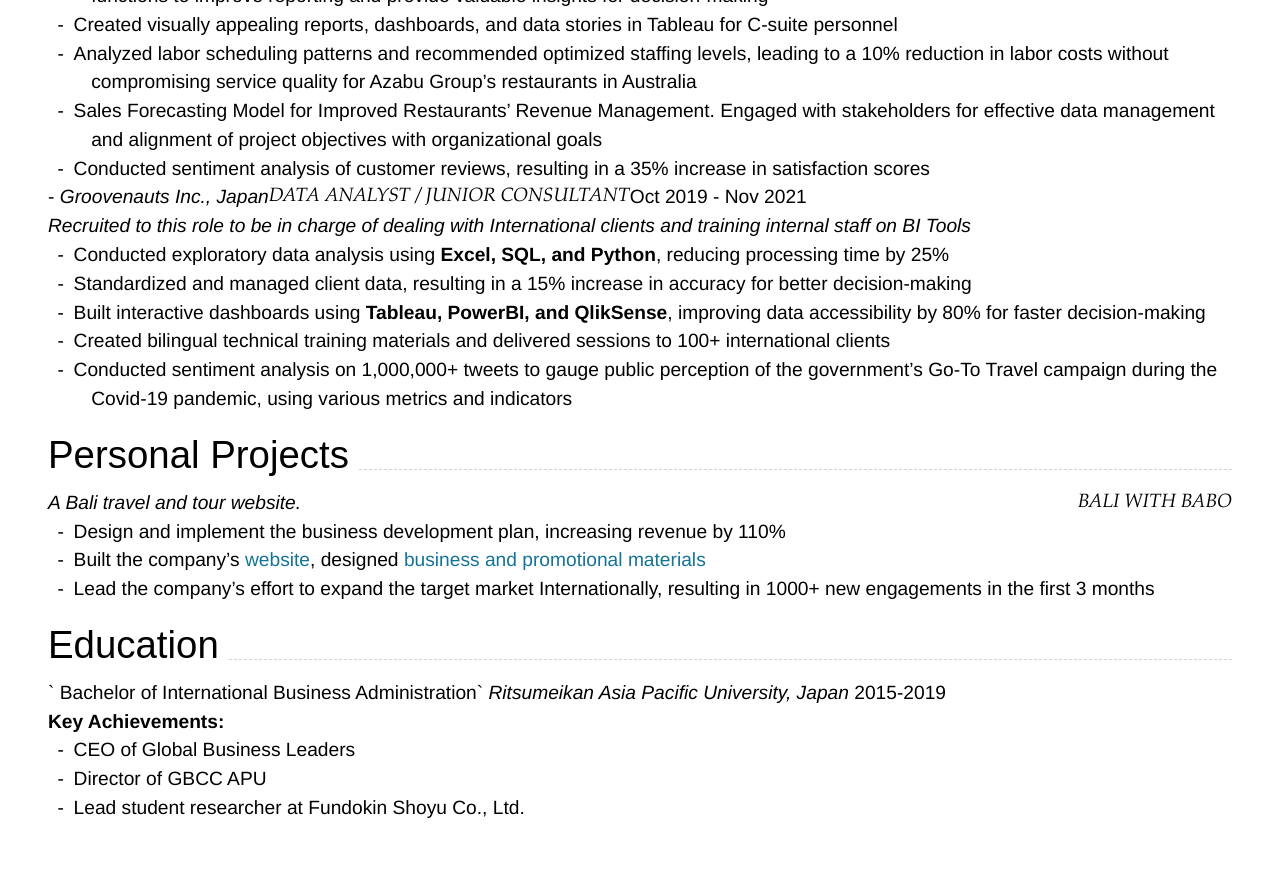
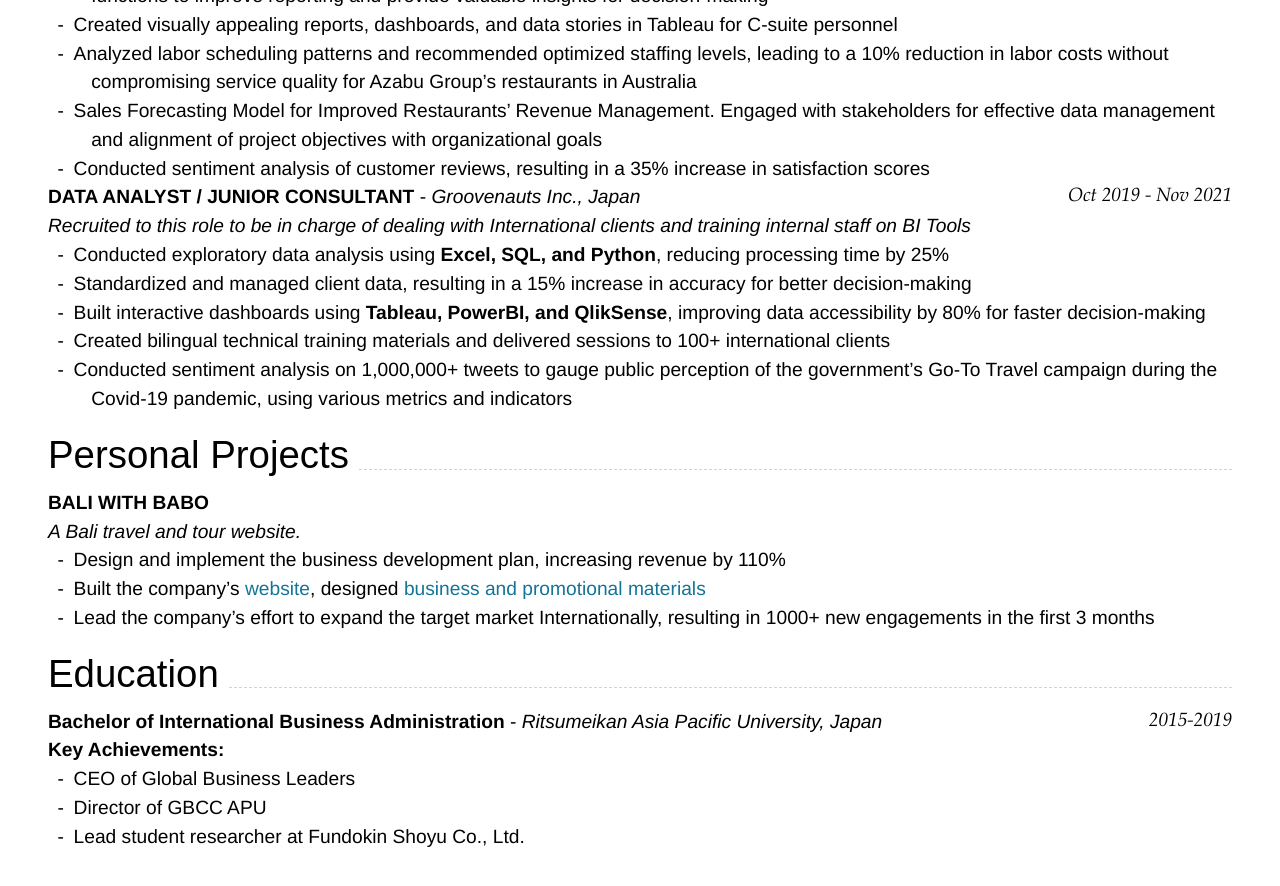
Before and after one commit to ksajarana/KhadijahSajarana_Resume, a Jekyll site: the page built from index.md, in a window 1280 px wide and 900 px high, scrolled down 786 px. Shown: the top 886 px of the window. Built offline with Jekyll 4.4.1, drawn with Linux system fonts in a browser that asks for light colours; nearby versions of some CDN libraries.

```diff
--- a/index.md
+++ b/index.md
@@ -38,7 +38,7 @@ Results-driven data analyst with a strong passion for digital transformation and
 
 ## Professional Experiences
 
-`DATA ANALYST` - *Elementary Japan Co., Ltd., Japan* | December 2021 - current
+**DATA ANALYST** - *Elementary Japan Co., Ltd., Japan* `December 2021 - current`
 
 *Recruited to this role to be in charge of all data-related projects for multiple companies within the same group*
 
@@ -49,7 +49,7 @@ Results-driven data analyst with a strong passion for digital transformation and
 - Sales Forecasting Model for Improved Restaurants’ Revenue Management. Engaged with stakeholders for effective data management and alignment of project objectives with organizational goals
 - Conducted sentiment analysis of customer reviews, resulting in a 35% increase in satisfaction scores
 
-`DATA ANALYST / JUNIOR CONSULTANT` - *Groovenauts Inc., Japan* | Oct 2019 - Nov 2021
+**DATA ANALYST / JUNIOR CONSULTANT** - *Groovenauts Inc., Japan* `Oct 2019 - Nov 2021`
 
 *Recruited to this role to be in charge of dealing with International clients and training internal staff on BI Tools*
 
@@ -62,7 +62,7 @@ Results-driven data analyst with a strong passion for digital transformation and
 
 ## Personal Projects
 
-`BALI WITH BABO`
+**BALI WITH BABO**
 
 *A Bali travel and tour website.*
 - Design and implement the business development plan, increasing revenue by 110%
@@ -71,7 +71,7 @@ Results-driven data analyst with a strong passion for digital transformation and
 
 ## Education
 
-` Bachelor of International Business Administration` *Ritsumeikan Asia Pacific University, Japan* 2015-2019
+**Bachelor of International Business Administration** - *Ritsumeikan Asia Pacific University, Japan* `2015-2019`
 
 **Key Achievements:**
 
```
